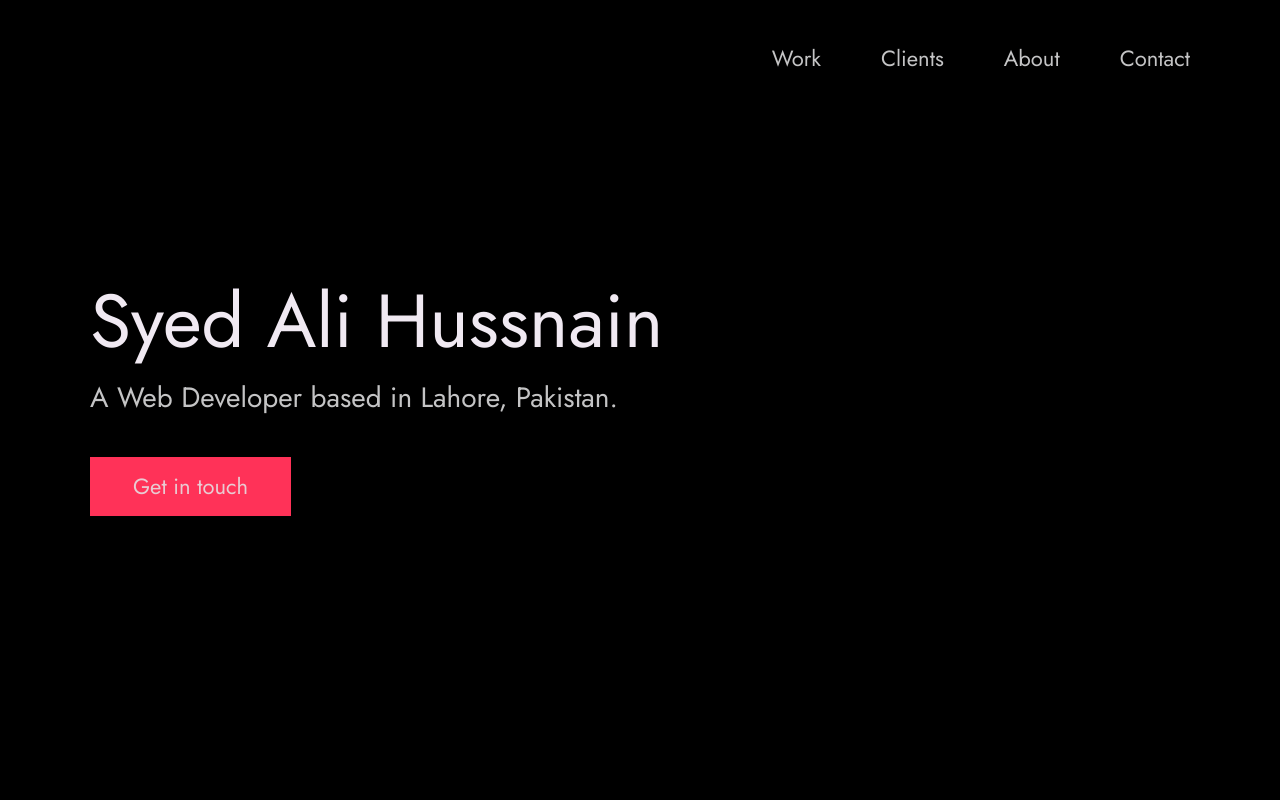
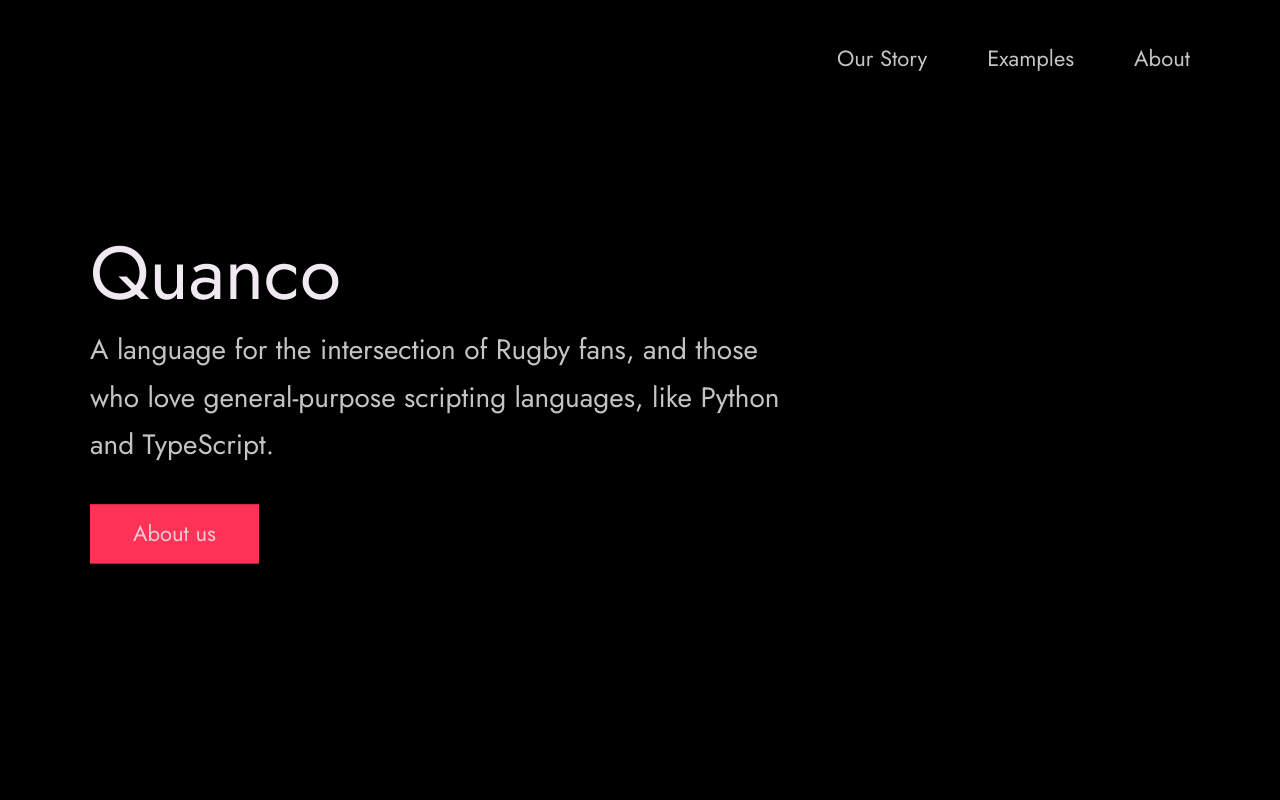
Before and after one commit to DroopyMantis/test, a plain HTML site: page index.html in a window 1280 px wide. Shown: the top 800 px of the page. Drawn offline with Linux system fonts and the light colour scheme; files whose address does not match are found by name.

Commit message:
Update index.html

```diff
--- a/index.html
+++ b/index.html
@@ -24,7 +24,7 @@
 
   <!-- Put your site title here -->
   <title>
-    Syed Ali Hussnain | A Web Developer based in Lahore, Pakistan.
+    Quanco - A language for the intersection of Rugby fans, and those who love general-purpose scripting languages, like Python and TypeScript.
   </title>
 
   <meta name="description" content="Add small description of yourslef.">
@@ -41,13 +41,10 @@
     <div class="row">
       <nav class="nav" role="navigation">
         <ul class="nav__items">
-          <li class="nav__item"><a href="#work" class="nav__link">Work</a></li>
-          <li class="nav__item"><a href="#clients" class="nav__link">Clients</a></li>
+          <li class="nav__item"><a href="#our-story" class="nav__link">Our Story</a></li>
+          <li class="nav__item"><a href="#examples" class="nav__link">Examples</a></li>
           <li class="nav__item">
             <a href="#about" class="nav__link">About</a>
-          </li>
-          <li class="nav__item">
-            <a href="#contact" class="nav__link">Contact</a>
           </li>
         </ul>
       </nav>
@@ -56,11 +53,11 @@
       <div class="header__text">
         <h1 class="heading-primary">
           <!-- Replace the following name with your name -->
-          <span>Syed Ali Hussnain</span>
+          <span>Quanco</span>
         </h1>
         <!-- Put a small paragraph about yourself -->
-        <p>A Web Developer based in Lahore, Pakistan.</p>
-        <a href="#contact" class="btn btn--pink">Get in touch</a>
+        <p>A language for the intersection of Rugby fans, and those who love general-purpose scripting languages, like Python and TypeScript.</p>
+        <a href="#about" class="btn btn--pink">About us</a>
       </div>
     </div>
   </header>
```
